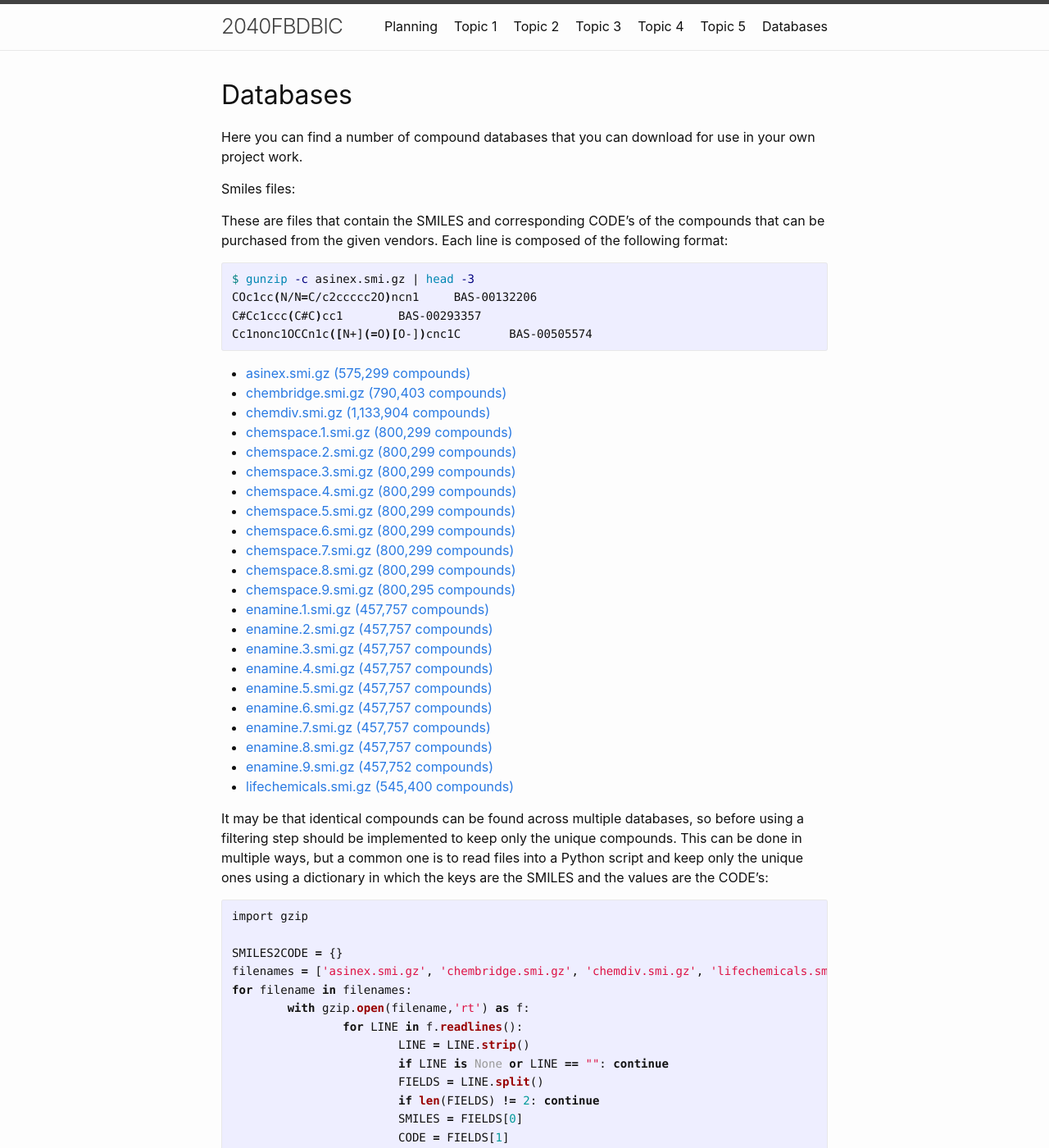
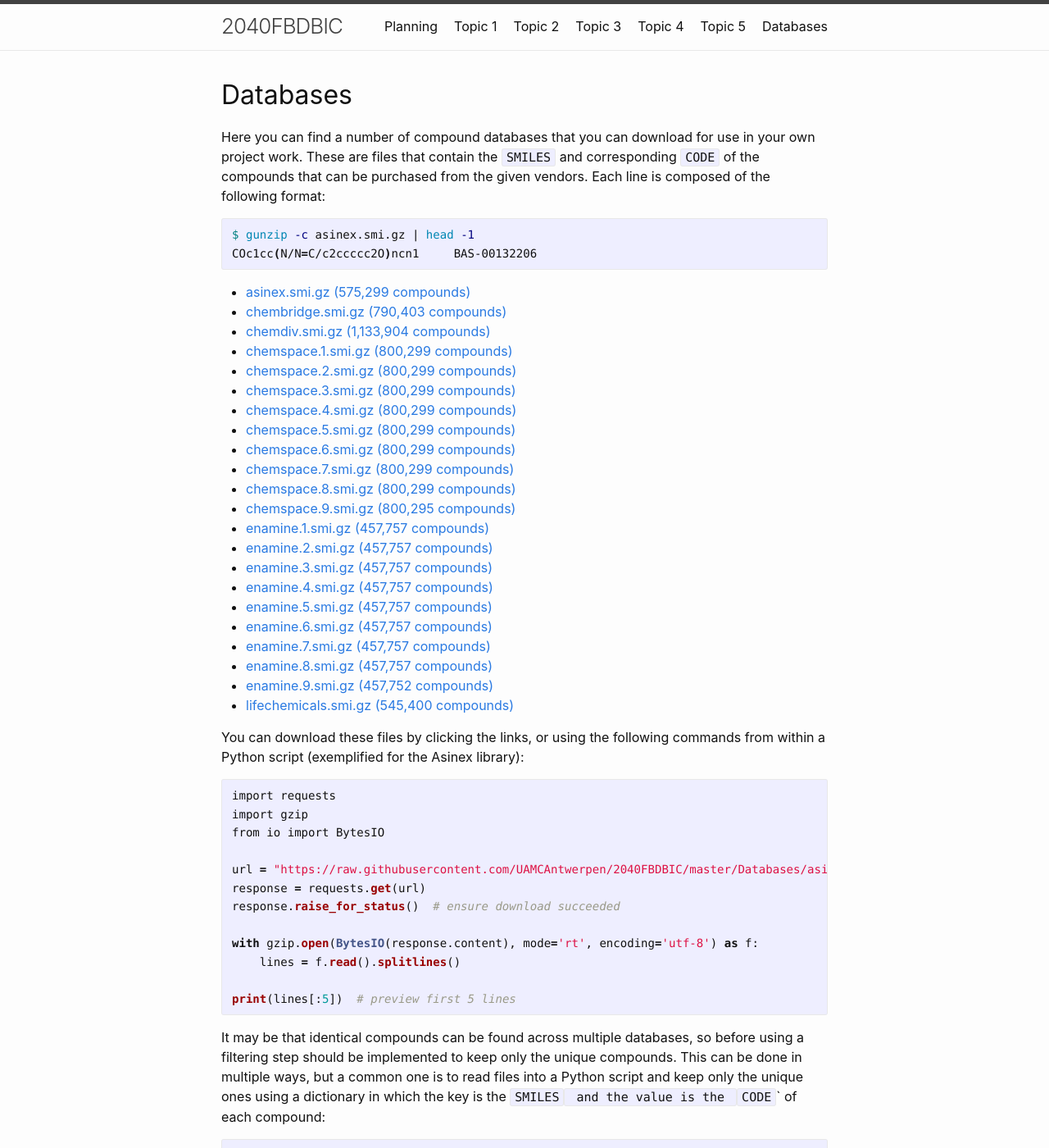
Before and after one commit to UAMCAntwerpen/2040FBDBIC, a Jekyll site: the page built from Databases.md, in a window 1280 px wide and 1400 px high. Shown: the whole window at 82% size. Built offline with Jekyll 4.4.1, drawn with Linux system fonts in a browser that asks for light colours; some of the changed text lies outside the part shown.

`````diff
--- a/Databases.md
+++ b/Databases.md
@@ -5,19 +5,11 @@
 
 # Databases
 
-Here you can find a number of compound databases that you can download for use in your own project work.
-
-
-#### Smiles files:
-
-These are files that contain the SMILES and corresponding CODE's of the compounds that can be purchased from the given vendors. Each line
-is composed of the following format:
+Here you can find a number of compound databases that you can download for use in your own project work. These are files that contain the ```SMILES``` and corresponding ```CODE``` of the compounds that can be purchased from the given vendors. Each line is composed of the following format:
 
 ```bash
-$ gunzip -c asinex.smi.gz | head -3
+$ gunzip -c asinex.smi.gz | head -1
 COc1cc(N/N=C/c2ccccc2O)ncn1	BAS-00132206
-C#Cc1ccc(C#C)cc1	BAS-00293357
-Cc1nonc1OCCn1c([N+](=O)[O-])cnc1C	BAS-00505574
 ```
 
 - <a href="Databases/asinex.smi.gz" download>asinex.smi.gz (575,299 compounds)</a>
@@ -43,7 +35,24 @@
 - <a href="Databases/enamine.9.smi.gz" download>enamine.9.smi.gz (457,752 compounds)</a>
 - <a href="Databases/lifechemicals.smi.gz" download>lifechemicals.smi.gz (545,400 compounds)</a>
 
-It may be that identical compounds can be found across multiple databases, so before using a filtering step should be implemented to keep only the unique compounds. This can be done in multiple ways, but a common one is to read files into a Python script and keep only the unique ones using a dictionary in which the keys are the SMILES and the values are the CODE's:
+You can download these files by clicking the links, or using the following commands from within a Python script (exemplified for the Asinex library):
+
+```python
+import requests
+import gzip
+from io import BytesIO
+
+url = "https://raw.githubusercontent.com/UAMCAntwerpen/2040FBDBIC/master/Databases/asinex.smi.gz"
+response = requests.get(url)
+response.raise_for_status()  # ensure download succeeded
+
+with gzip.open(BytesIO(response.content), mode='rt', encoding='utf-8') as f:
+    lines = f.read().splitlines()
+
+print(lines[:5])  # preview first 5 lines
+```
+
+It may be that identical compounds can be found across multiple databases, so before using a filtering step should be implemented to keep only the unique compounds. This can be done in multiple ways, but a common one is to read files into a Python script and keep only the unique ones using a dictionary in which the key is the ```SMILES```` and the value is the ```CODE``` of each compound:
 
 ```python
 import gzip
@@ -87,20 +96,3 @@
 for SMILES, CODE in SMILES2CODE.items(): fo.write("%s\t%s\n" % (SMILES, CODE))
 fo.close()
 ```
-
-You can download these files by clicking the links, or using the following commands from within a Python script (exemplified for the Asinex library):
-
-```python
-import requests
-import gzip
-from io import BytesIO
-
-url = "https://raw.githubusercontent.com/UAMCAntwerpen/2040FBDBIC/master/Databases/asinex.smi.gz"
-response = requests.get(url)
-response.raise_for_status()  # ensure download succeeded
-
-with gzip.open(BytesIO(response.content), mode='rt', encoding='utf-8') as f:
-    lines = f.read().splitlines()
-
-print(lines[:5])  # preview first 5 lines
-```
`````
Also changed, not shown: 2 other files.
